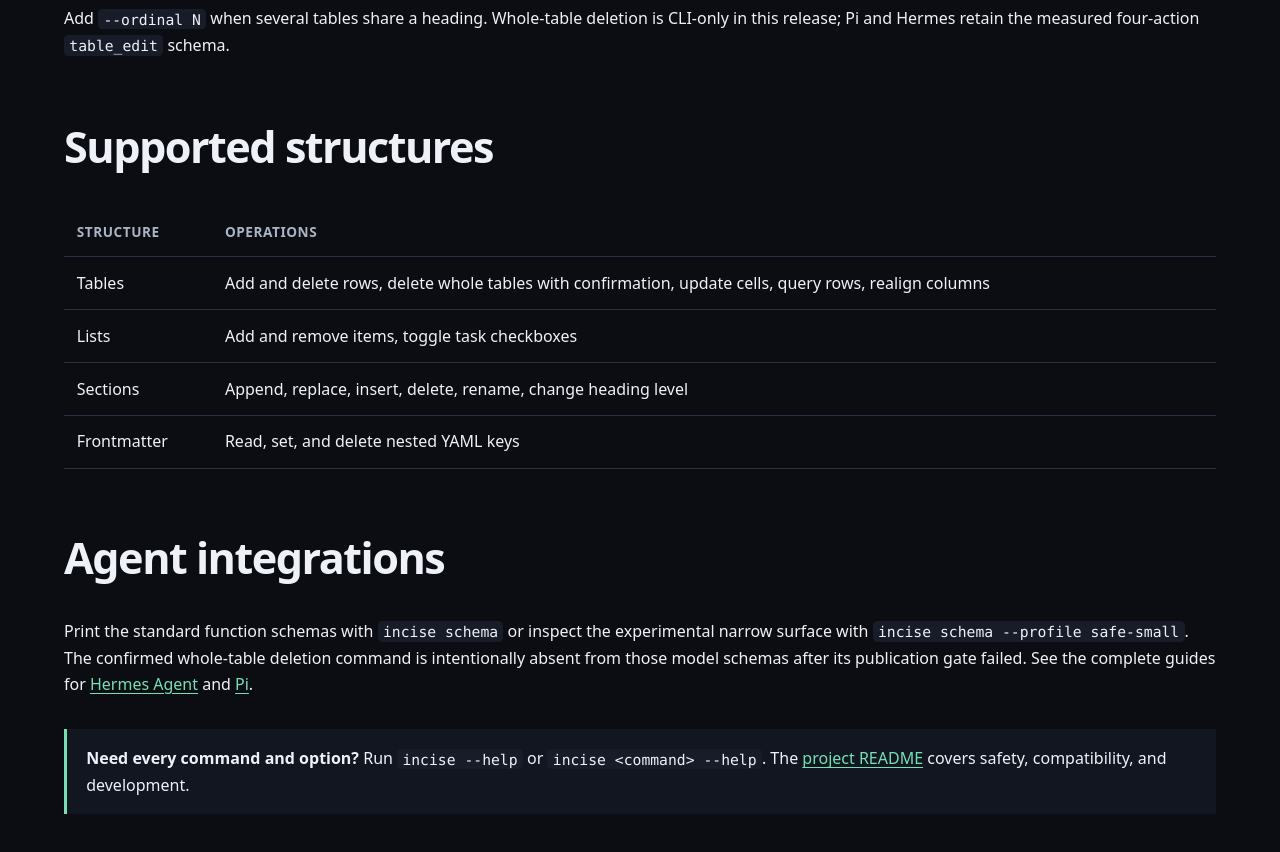
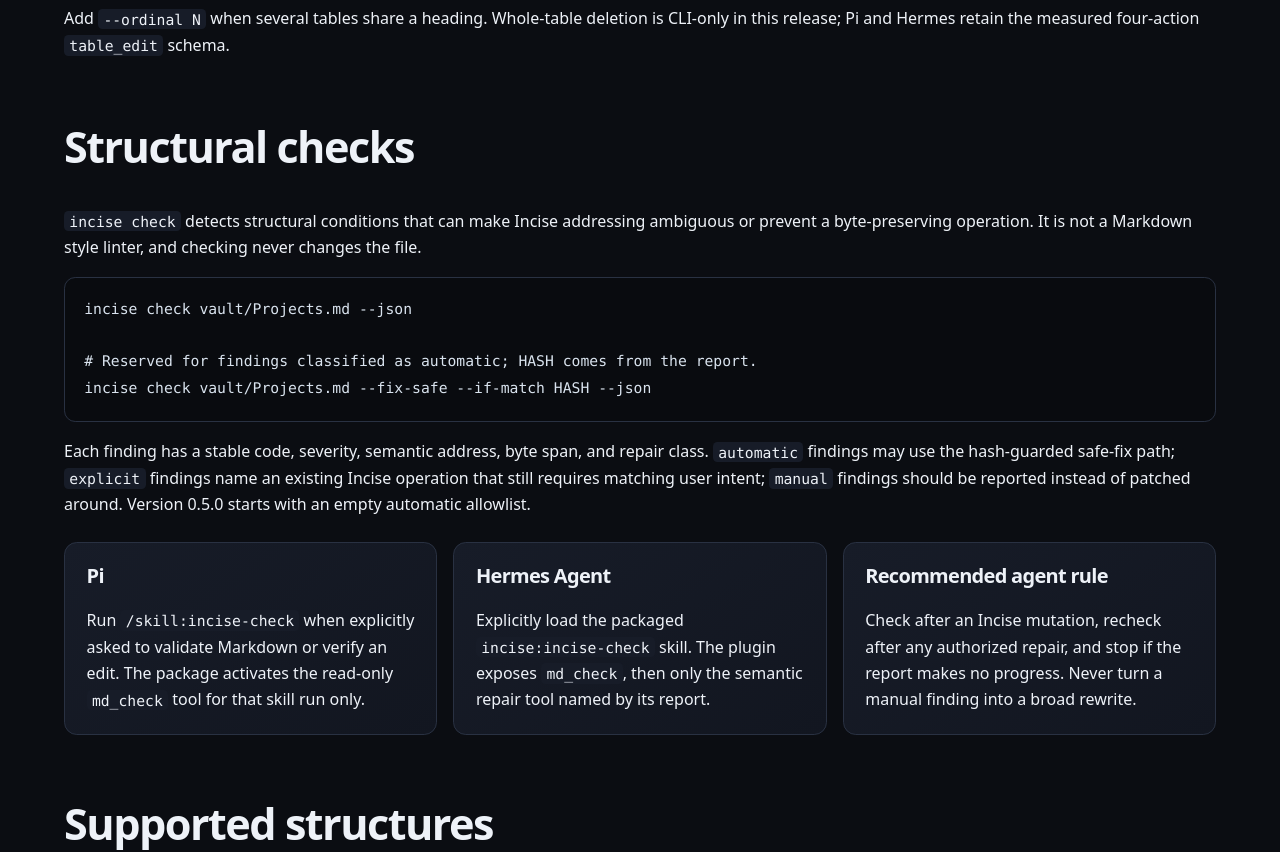
Before and after one commit to pdalinis/incise, a plain HTML site: page site/docs/index.html in a window 1280 px wide. Shown: the part 3080-3932 px from the top of the page. Drawn offline with Linux system fonts and the light colour scheme.

Commit message:
docs: add structural checks to website

```diff
--- a/site/docs/index.html
+++ b/site/docs/index.html
@@ -3,9 +3,9 @@
 <head>
   <meta charset="utf-8"><meta name="viewport" content="width=device-width, initial-scale=1">
   <title>Install Incise for Pi, Hermes Agent, and the Command Line</title>
-  <meta name="description" content="Install Incise for Pi, Hermes Agent, or the command line. Use measured MiniCPM, Ornith, and Gemma profiles with semantic Markdown operations.">
+  <meta name="description" content="Install Incise for Pi, Hermes Agent, or the command line. Use semantic Markdown operations, deterministic structural checks, and measured model profiles.">
   <link rel="canonical" href="https://pdalinis.github.io/incise/docs/"><link rel="icon" type="image/png" sizes="64x64" href="/incise/assets/favicon.png"><link rel="apple-touch-icon" sizes="180x180" href="/incise/assets/apple-touch-icon.png"><link rel="stylesheet" href="/incise/assets/styles.css">
-  <meta property="og:type" content="website"><meta property="og:title" content="Install Incise for Pi, Hermes Agent, and the CLI"><meta property="og:description" content="Recommended Ornith, Gemma, and MiniCPM profiles, version-matched Hermes setup, and semantic Markdown editing commands."><meta property="og:url" content="https://pdalinis.github.io/incise/docs/">
+  <meta property="og:type" content="website"><meta property="og:title" content="Install Incise for Pi, Hermes Agent, and the CLI"><meta property="og:description" content="Recommended model profiles, version-matched host setup, semantic Markdown editing, and deterministic structural checks."><meta property="og:url" content="https://pdalinis.github.io/incise/docs/">
   <meta property="og:image" content="https://pdalinis.github.io/incise/assets/incise-preview.png"><meta property="og:image:width" content="1774"><meta property="og:image:height" content="887"><meta property="og:image:alt" content="Incise: safe, semantic Markdown editing for AI agents">
   <meta name="twitter:card" content="summary_large_image"><meta name="twitter:image" content="https://pdalinis.github.io/incise/assets/incise-preview.png"><meta name="twitter:image:alt" content="Incise: safe, semantic Markdown editing for AI agents">
 </head>
@@ -62,12 +62,26 @@ incise table-delete vault/Projects.md --table Projects
 incise table-delete vault/Projects.md --table Projects --confirm</code></pre>
     <p>Add <code>--ordinal N</code> when several tables share a heading. Whole-table deletion is CLI-only in this release; Pi and Hermes retain the measured four-action <code>table_edit</code> schema.</p>
 
+    <h2 id="structural-checks">Structural checks</h2>
+    <p><code>incise check</code> detects structural conditions that can make Incise addressing ambiguous or prevent a byte-preserving operation. It is not a Markdown style linter, and checking never changes the file.</p>
+    <pre><code>incise check vault/Projects.md --json
+
+# Reserved for findings classified as automatic; HASH comes from the report.
+incise check vault/Projects.md --fix-safe --if-match HASH --json</code></pre>
+    <p>Each finding has a stable code, severity, semantic address, byte span, and repair class. <code>automatic</code> findings may use the hash-guarded safe-fix path; <code>explicit</code> findings name an existing Incise operation that still requires matching user intent; <code>manual</code> findings should be reported instead of patched around. Version 0.5.0 starts with an empty automatic allowlist.</p>
+    <div class="grid">
+      <article class="card"><h3>Pi</h3><p>Run <code>/skill:incise-check</code> when explicitly asked to validate Markdown or verify an edit. The package activates the read-only <code>md_check</code> tool for that skill run only.</p></article>
+      <article class="card"><h3>Hermes Agent</h3><p>Explicitly load the packaged <code>incise:incise-check</code> skill. The plugin exposes <code>md_check</code>, then only the semantic repair tool named by its report.</p></article>
+      <article class="card"><h3>Recommended agent rule</h3><p>Check after an Incise mutation, recheck after any authorized repair, and stop if the report makes no progress. Never turn a manual finding into a broad rewrite.</p></article>
+    </div>
+
     <h2>Supported structures</h2>
     <table><thead><tr><th>Structure</th><th>Operations</th></tr></thead><tbody>
       <tr><td>Tables</td><td>Add and delete rows, delete whole tables with confirmation, update cells, query rows, realign columns</td></tr>
       <tr><td>Lists</td><td>Add and remove items, toggle task checkboxes</td></tr>
       <tr><td>Sections</td><td>Append, replace, insert, delete, rename, change heading level</td></tr>
       <tr><td>Frontmatter</td><td>Read, set, and delete nested YAML keys</td></tr>
+      <tr><td>Structural checks</td><td>Report addressability hazards and classify repairs without writing</td></tr>
     </tbody></table>
 
     <h2>Agent integrations</h2>
```
Also changed, not shown: site/index.html (+10 -2 lines).
